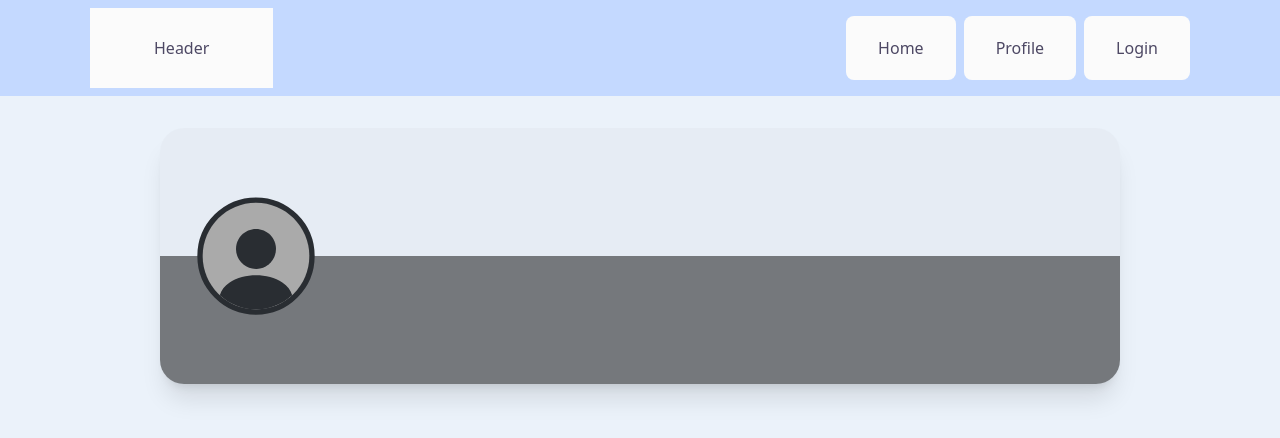
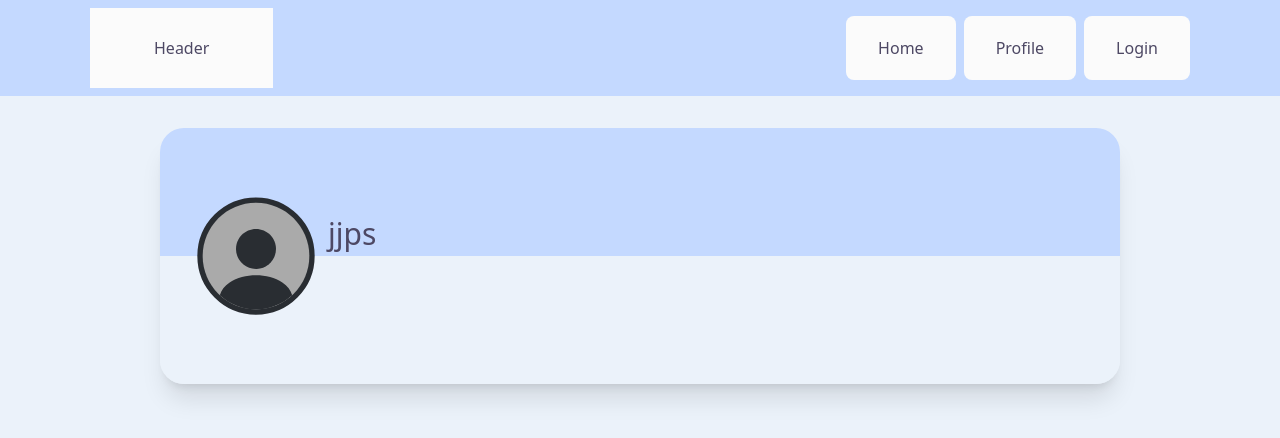
Before and after one commit to JJPSeno/cbc-site, a Nuxt app: page /Me in a window 1280 px wide. Shown: the top 438 px of the page. Built offline with nearby package versions, Linux system fonts and the light colour scheme.

Commit message:
Update profile banner

```diff
--- a/assets/css/main.css
+++ b/assets/css/main.css
@@ -21,6 +21,6 @@
     --color-accent: #C4D9FF;
     --color-neutral: #EBF2FA;
     --color-muted: #E8F9FF;
-    --secondary-dark: #C5BAFF;
+    --secondary-dark: #4d4864;
   }
 }
--- a/components/login/CbcLogin.vue
+++ b/components/login/CbcLogin.vue
@@ -24,7 +24,7 @@
       </template> -->
     </CbcInput>
     <button
-      class="w-full text-center bg-accent p-4 rounded-full text-black"
+      class="w-full text-center bg-accent p-4 mt-8 rounded-full text-black"
       form="login"
       type="submit"
     >
--- a/components/login/CbcRegister.vue
+++ b/components/login/CbcRegister.vue
@@ -53,7 +53,7 @@
       </template> -->
     </CbcInput>
     <button
-      class="w-full text-center bg-accent mt-2 p-4 rounded-full text-black"
+      class="w-full text-center bg-accent mt-8 p-4 rounded-full text-black"
       form="register" type="submit"
     >
       Submit
--- a/components/me/CbcProfile.vue
+++ b/components/me/CbcProfile.vue
@@ -3,18 +3,26 @@
     class="flex relative flex-col h-64 w-full max-w-standard mx-auto rounded-3xl shadow-xl"
   >
     <div
-      class="basis-1/2 w-full bg-slate-200/50 rounded-t-3xl"
+      class="basis-1/2 w-full bg-accent rounded-t-3xl content-end"
+    >
+      <div
+        class="absolute top-16 left-8 flex"
       >
         <NuxtImg
           preload
-        class="absolute top-16 left-8"
           height="128"
           width="128"
           src="icons/profile.svg"
         />
+        <h1
+          class="relative ml-2 top-6 font-400 text-3xl"
+        >
+          {{ myProfile.display_name }}
+        </h1>
+      </div>
     </div>
     <div
-      class="basis-1/2 w-full bg-black/50 rounded-b-3xl"
+      class="basis-1/2 w-full bg-neutral rounded-b-3xl"
     >
     </div>
   </div>
```
Lines whose indentation alone changed are shown as unchanged.
